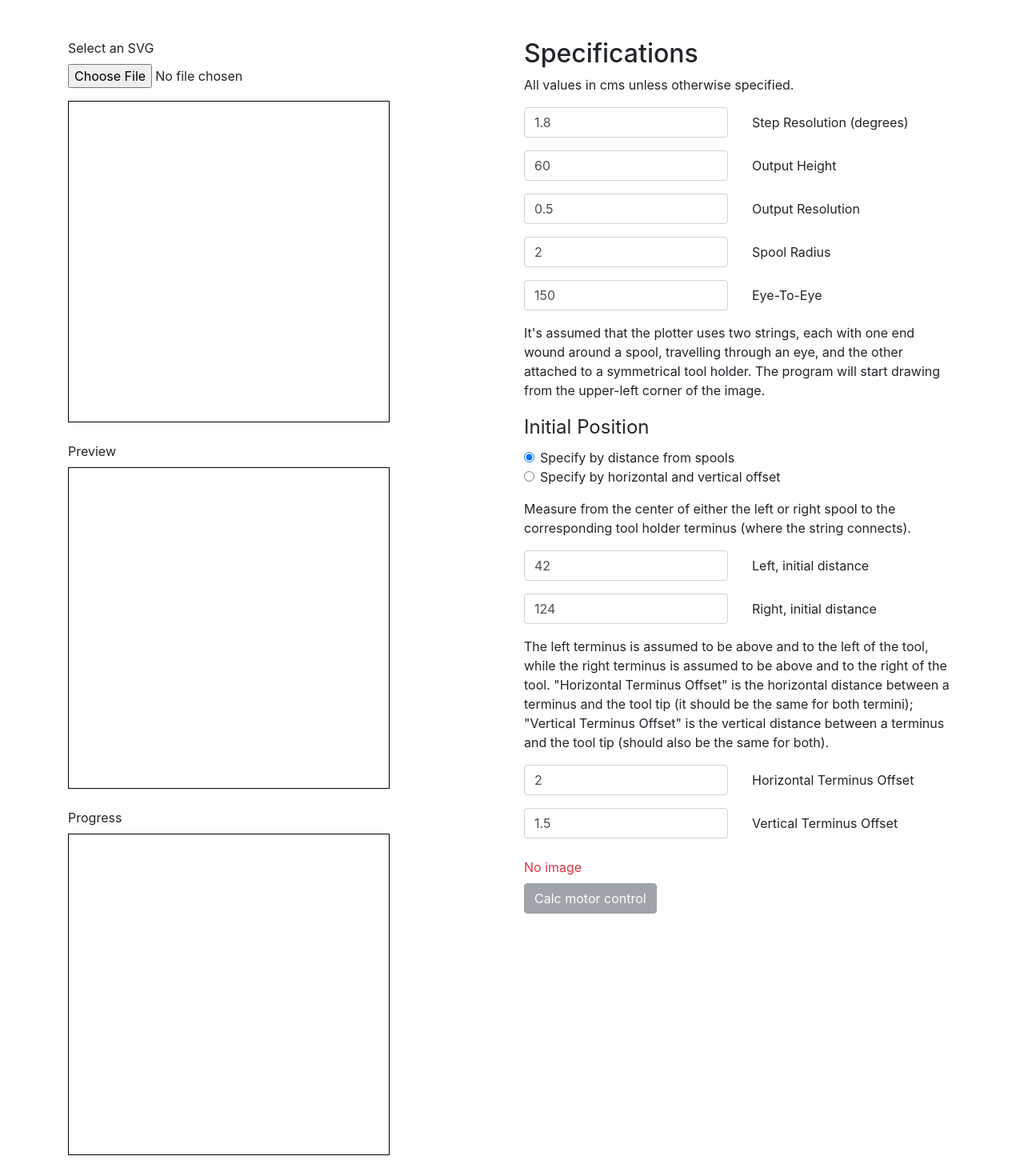
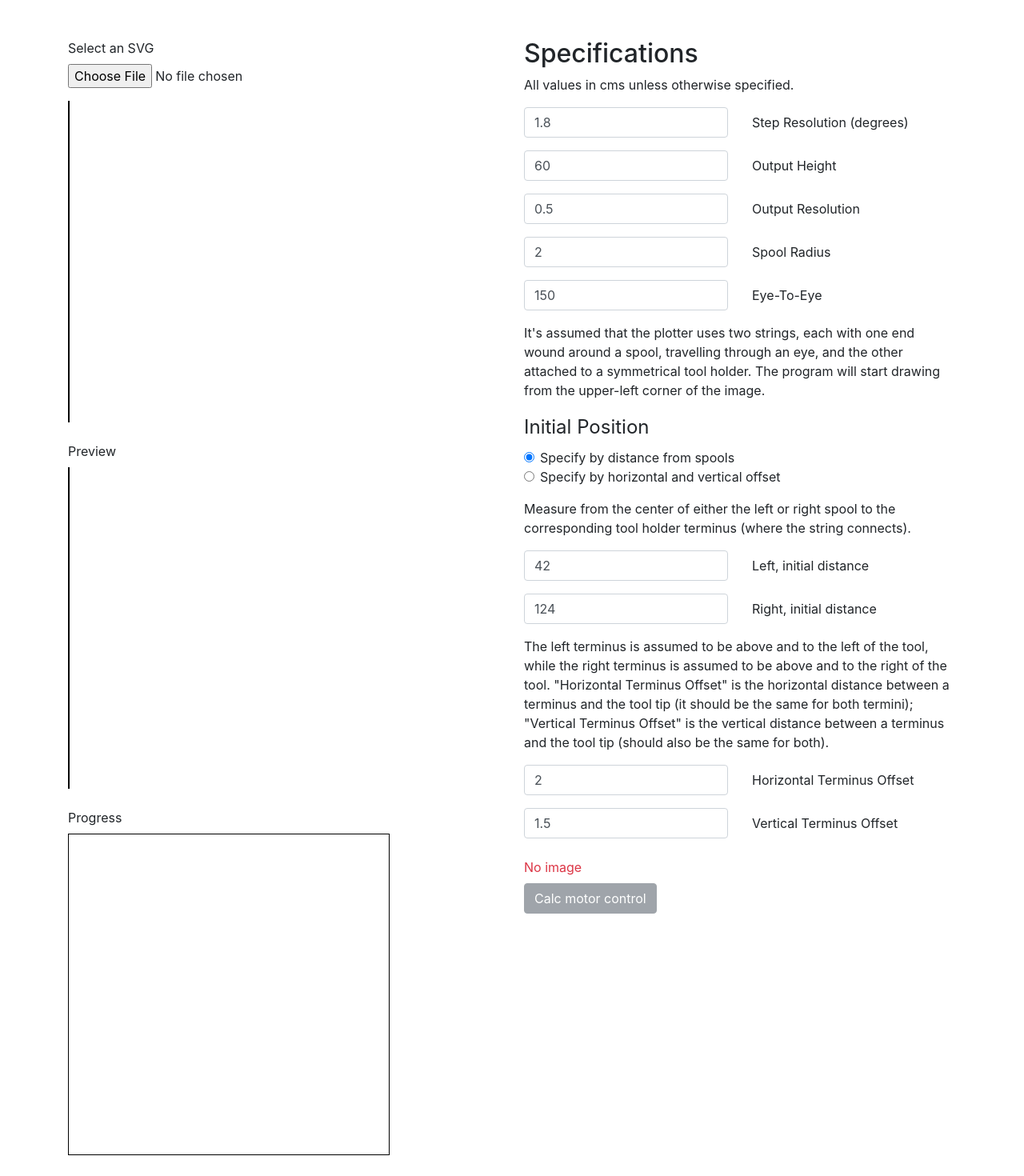
Before and after one commit to cruncha-cruncha/wall-plotter, a React (Create React App) app: page / in a window 1280 px wide. Shown: the top 1470 px of the page at 80% size. Built offline with nearby package versions, Linux system fonts and the light colour scheme.

Commit message:
Fix scrollbars appearing when they shouldn't

```diff
--- a/src/components/ConversionProgress/ConversionProgress.js
+++ b/src/components/ConversionProgress/ConversionProgress.js
@@ -11,7 +11,7 @@ const ConversionProgress = () => {
         <span>Progress</span>
       </div>
       <div className="d-flex">
-        <div style={{ border: "1px solid black", height: "402px", width: "402px", overflow: "scroll", padding: "10px" }}>
+        <div style={{ border: "1px solid black", height: "402px", width: "402px", overflowY: "scroll", padding: "10px" }}>
           {progress.map(msg => <div key={msg}><span>&gt; {msg}</span></div>)}
         </div>
       </div>
--- a/src/components/ImageHandler/ImageHandler.js
+++ b/src/components/ImageHandler/ImageHandler.js
@@ -23,7 +23,7 @@ function ImageHandler() {
         <Input type="file" id="select-svg-input" accept=".svg" onChange={handleChange} />
       </div>
       <div className="d-flex">
-        <div style={{ border: '1px solid black', height: "402px", width: "402px", overflow: "scroll" }} >
+        <div style={{ border: '1px solid black', height: "402px", overflowY: "scroll" }} >
           {file && <img src={file} width="400" alt="selected img" />}
         </div>
       </div>
--- a/src/components/Preview/Preview.js
+++ b/src/components/Preview/Preview.js
@@ -11,7 +11,7 @@ const Preview = () => {
         <span>Preview</span>
       </div>
       <div className="d-flex">
-        <div style={{ border: "1px solid black", height: "402px", width: "402px", overflow: "scroll" }}>
+        <div style={{ border: "1px solid black", height: "402px", overflowY: "scroll" }}>
           {svg}
         </div>
       </div>
```
